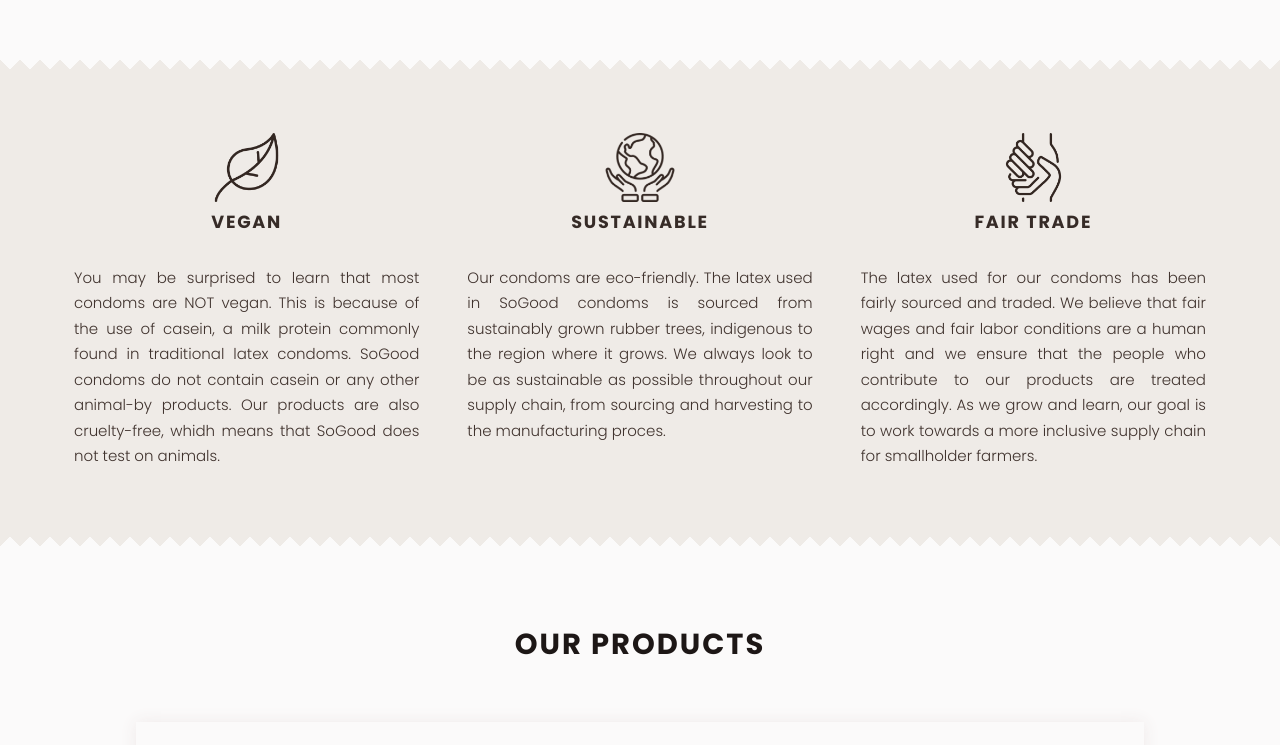
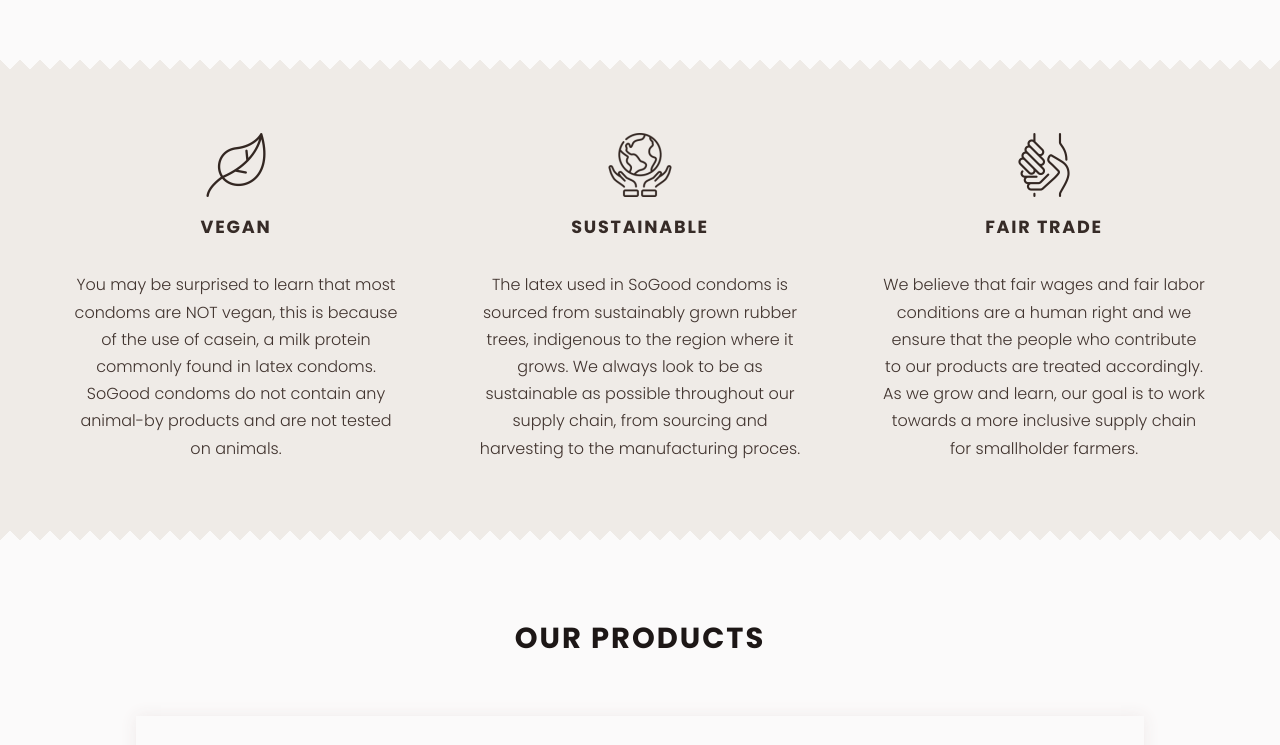
Before and after one commit to jelenagav/sogood, a plain HTML site: page index.html in a window 1280 px wide. Shown: the part 1448-2193 px from the top of the page. Drawn offline with nearby package versions, Linux system fonts and the light colour scheme.

Commit message:
layout update

```diff
--- a/index.css
+++ b/index.css
@@ -814,6 +814,15 @@
   text-transform: uppercase;
   letter-spacing: 0.1em;
   margin: 0;
+  padding-top: 10px;
+}
+
+.section-3 .intro {
+  padding: 0vw 5.5vw;
+}
+
+.section-3 .intro p {
+  font-weight: 600;
 }
 
 .section-3 .flex-container {
@@ -835,8 +844,8 @@
 }
 
 .section-3 p {
-  text-align: justify;
-}
+/*  text-align: justify;
+*/}
 
 @media (min-width: 576px) {
   .section-3 img {
@@ -886,6 +895,15 @@
   }
   .section-3 p {
     font-size: 15px;
+  }
+}
+
+@media (min-width: 1200px) {
+ .section-3 .flex-container__column:nth-child(2) {
+    margin: 0em 5em 0em 5em!important;
+  }
+  .section-3 p {
+    font-size: 16px;
   }
 }
 
--- a/index.html
+++ b/index.html
@@ -61,21 +61,23 @@
   </section>
 
   <section class="section-3">
+    <div class="intro">
+    </div>
     <div class="flex-container">
       <div class="flex-container__column item" data-aos="fadeDown"     data-aos-duration="600">
         <img class="icon" src="images/vegan.png" alt="vegan">
         <h4> Vegan </h4>
-        <p> You may be surprised to learn that most condoms are NOT vegan. This is because of the use of casein, a milk protein commonly found in traditional latex condoms. SoGood condoms do not contain casein or any other animal-by products. Our products are also cruelty-free, whidh means that SoGood does not test on animals. </p>
+        <p> You may be surprised to learn that most condoms are NOT vegan, this is because of the use of casein, a milk protein commonly found in latex condoms. SoGood condoms do not contain any animal-by products and are not tested on animals. </p>
       </div>
       <div class="flex-container__column item" data-aos="fadeDown" data-aos-duration="800">
         <img class="icon" src="images/sustainability.png" alt="sustainable">
         <h4> Sustainable </h4>
-        <p> Our condoms are eco-friendly. The latex used in SoGood condoms is sourced from sustainably grown rubber trees, indigenous to the region where it grows. We always look to be as sustainable as possible throughout our supply chain, from sourcing and harvesting to the manufacturing proces. </p>
+        <p> The latex used in SoGood condoms is sourced from sustainably grown rubber trees, indigenous to the region where it grows. We always look to be as sustainable as possible throughout our supply chain, from sourcing and harvesting to the manufacturing proces. </p>
       </div>
       <div class="flex-container__column item" data-aos="fadeDown" data-aos-duration="950">
         <img class="icon" src="images/fairtrade.png" alt="fair trade">
         <h4> Fair trade </h4>
-        <p> The latex used for our condoms has been fairly sourced and traded. We believe that fair wages and fair labor conditions are a human right and we ensure that the people who contribute to our products are treated accordingly. As we grow and learn, our goal is to work towards a more inclusive supply chain for smallholder farmers. </p>
+        <p> We believe that fair wages and fair labor conditions are a human right and we ensure that the people who contribute to our products are treated accordingly. As we grow and learn, our goal is to work towards a more inclusive supply chain for smallholder farmers. </p>
       </div>
     </div>
   </section>
```
